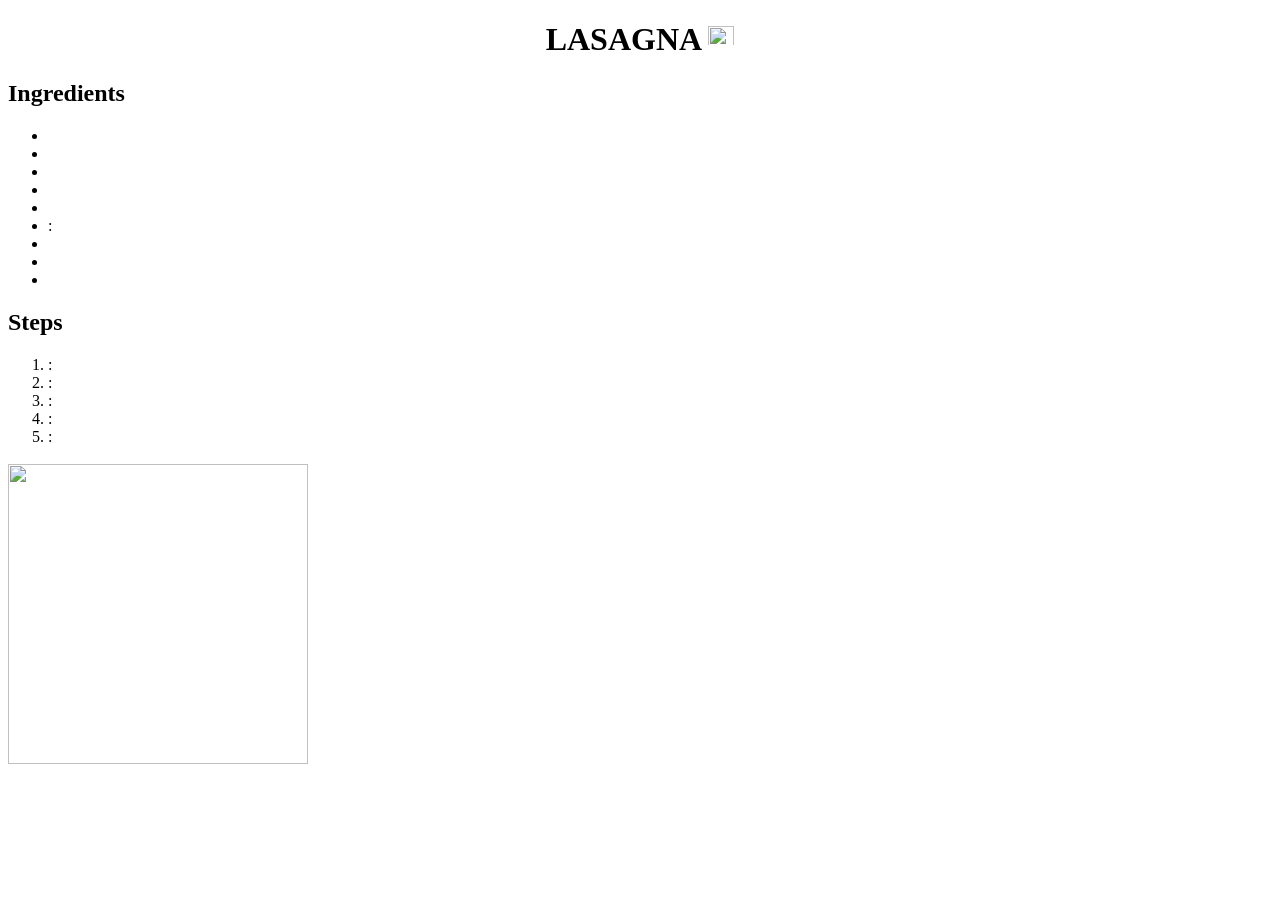
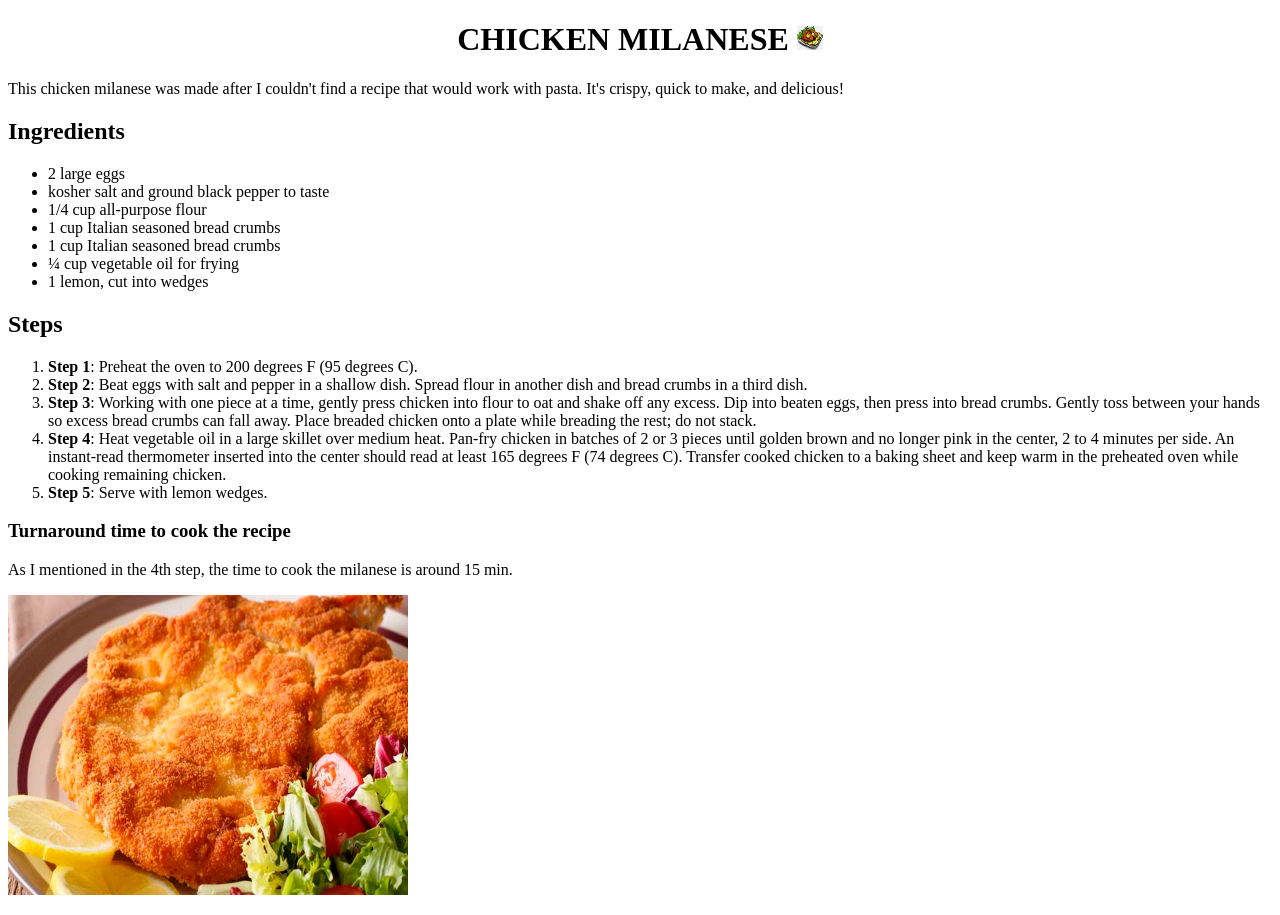
Before and after one commit to Handy650/odin_recipes, a plain HTML site: page recipes/milanese.html in a window 1280 px wide. Before the commit the page ends 800 px from the top, so only its background shows below. Drawn offline with Linux system fonts and the light colour scheme.

Commit message:
Finish milanese page with text and images

```diff
--- a/recipes/milanese.html
+++ b/recipes/milanese.html
@@ -7,44 +7,52 @@
 </head>
 <body>
 <!--Description and beggining of the page-->
-<h1><center>LASAGNA <img src="" width="26" height="24"> </center></h1>
+<h1><center> CHICKEN MILANESE <img src="../images/milanesean.png" width="26" height="24"></center></h1>
 <p>
+This chicken milanese was made after I couldn't find a recipe that would work with pasta.
+It's crispy, quick to make, and delicious!
 </p>
 
 <!--first paragraph with all ingredients and unordered list-->
  <p>
 <h2>Ingredients</h2>
 <ul>
-<li><strong></strong></li>
-<li><strong></strong></li>
-<li><strong></strong></li>
-<li><strong> </strong></li>
-<li><strong></strong></li>
-<li><strong></strong>:
-    </li>
-<li><strong></strong></li>
-<li><strong></strong></li>
-<li><strong></strong></li>
+<li>2 large eggs</li>
+<li>kosher salt and ground black pepper to taste</li>
+<li>1/4 cup all-purpose flour</li>
+<li>1 cup Italian seasoned bread crumbs</li>
+<li>1 cup Italian seasoned bread crumbs</li>
+<li>¼ cup vegetable oil for frying</li>
+<li>1 lemon, cut into wedges</li>
+
 </ul>
 
 <!--2nd paragraph with ordered list-->
 <p>
 <h2>Steps</h2>
 <ol>
-<li><strong></strong>: </li>
-<li><strong></strong>: </li>
-<li><strong></strong>: </li>
-<li><strong></strong>: </li>
-<li><strong></strong>: </li>
+<li><strong>Step 1</strong>: Preheat the oven to 200 degrees F (95 degrees C).</li>
+<li><strong>Step 2</strong>: Beat eggs with salt and pepper in a shallow dish.
+    Spread flour in another dish and bread crumbs in a third dish.</li>
+<li><strong>Step 3</strong>: Working with one piece at a time, gently press chicken into flour to
+    oat and shake off any excess. Dip into beaten eggs, then press into bread crumbs.
+    Gently toss between your hands so excess bread crumbs can fall away. Place breaded chicken onto
+    a plate while breading the rest; do not stack.</li>
+<li><strong>Step 4</strong>: Heat vegetable oil in a large skillet over medium heat.
+    Pan-fry chicken in batches of 2 or 3 pieces until golden brown and no longer pink in the center,
+    2 to 4 minutes per side. An instant-read thermometer inserted into the center should read at least
+    165 degrees F (74 degrees C). Transfer cooked chicken to a baking sheet and keep warm in the
+    preheated oven while cooking remaining chicken.</li>
+<li><strong>Step 5</strong>: Serve with lemon wedges.</li>
 </ol>
 
 <!--final paragraph with the result as image and time to cook-->
 </p>
-<h3></h3>
-
+<h3>Turnaround time to cook the recipe</h3>
+As I mentioned in the 4th step, the time to cook the milanese is around 15 min.
 </p>
 <p> <!--paragraph to add the refence image-->
-<img src="" width="300" height="300" >
+<img src="../images/milanesaimage.jpg" width="400" height="300" >
 </p>
 
 </body>
```
